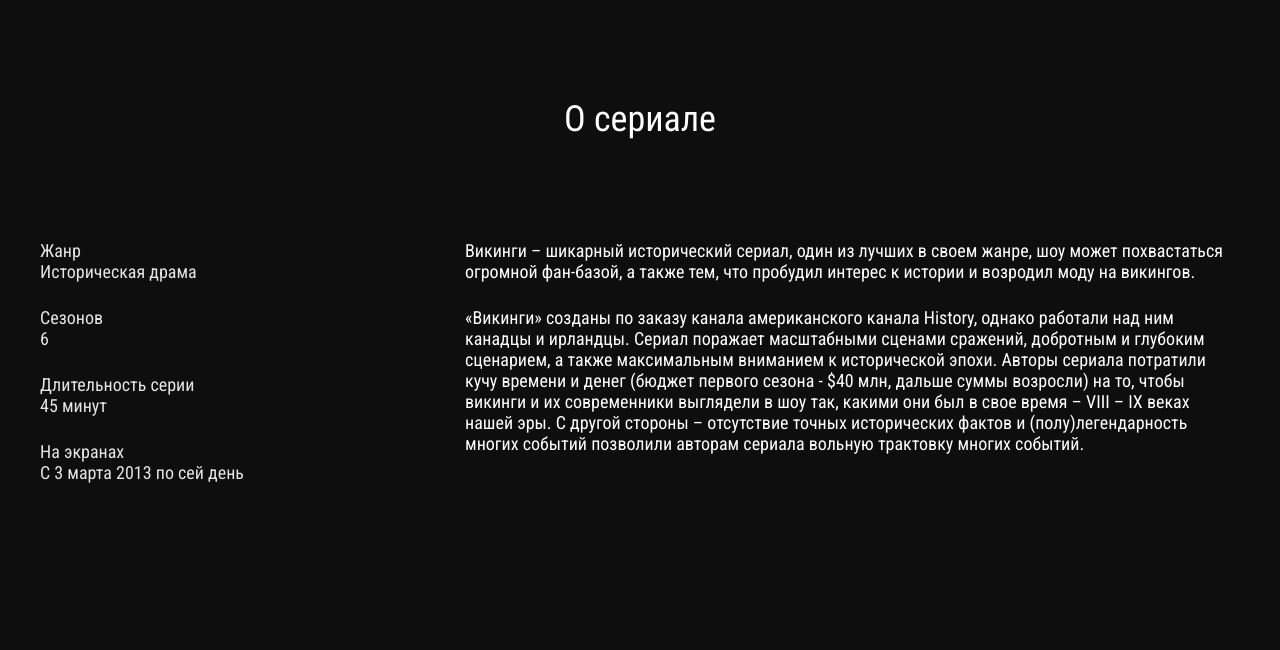
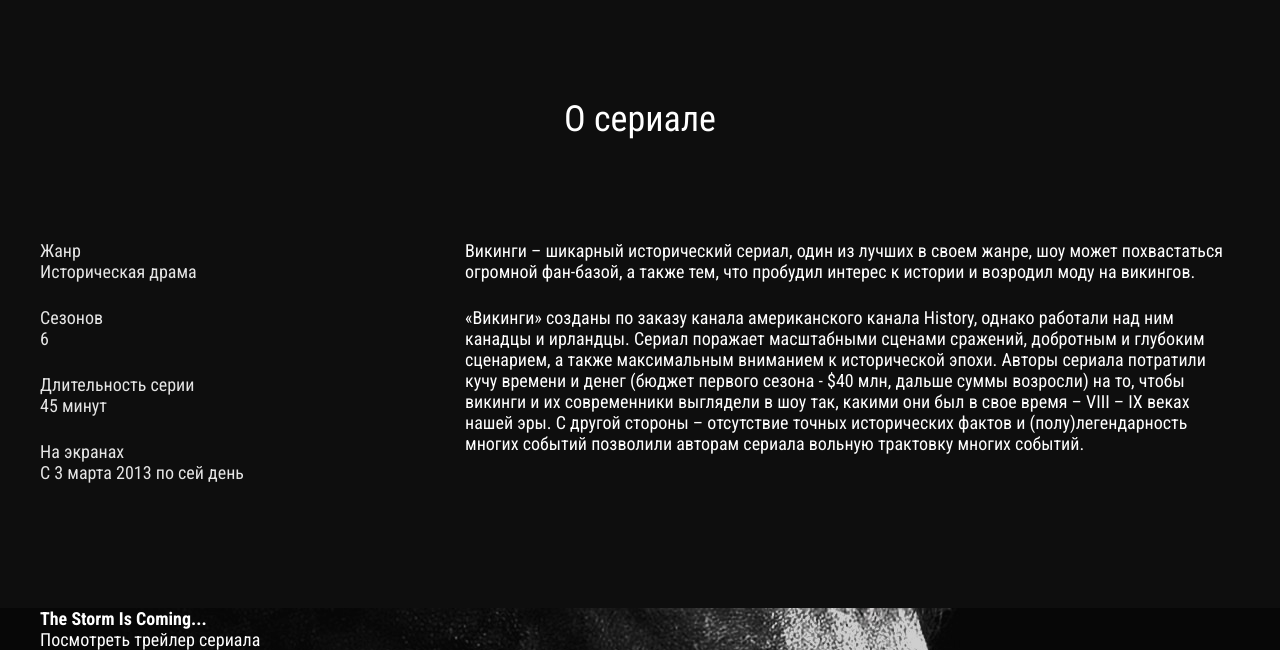
Before and after one commit to FedorLivshits/adaptive-landing-4, a plain HTML site: page index.html in a window 1280 px wide. Shown: the part 802-1452 px from the top of the page. Before the commit the page ends 1410 px from the top, so only its background shows below. Drawn offline with nearby package versions, Linux system fonts and the light colour scheme.

Commit message:
start section 3

```diff
--- a/css/style.css
+++ b/css/style.css
@@ -95,5 +95,8 @@ ul{
 
 .about__text p{
     margin-bottom: 25px;
+}
 
+.video{
+    background-image: url("../images/video-bg.png");
 }
--- a/index.html
+++ b/index.html
@@ -83,7 +83,15 @@
         </div>
     </div>
 </section>
-
+<section class="video">
+    <div class="container">
+        <h3 class="video__text">
+            <span>The Storm</span>
+            Is Coming...
+        </h3>
+        <a href="#" class="video__btn">Посмотреть трейлер сериала</a>
+    </div>
+</section>
 <script src="https://ajax.googleapis.com/ajax/libs/jquery/3.4.1/jquery.min.js"></script>
 <script src="js/slick.min.js"></script>
 <script src="js/jquery.fancybox.min.js"></script>
```
Also changed, not shown: images/video-bg.png (added), images/youtube-icon.svg (added).
